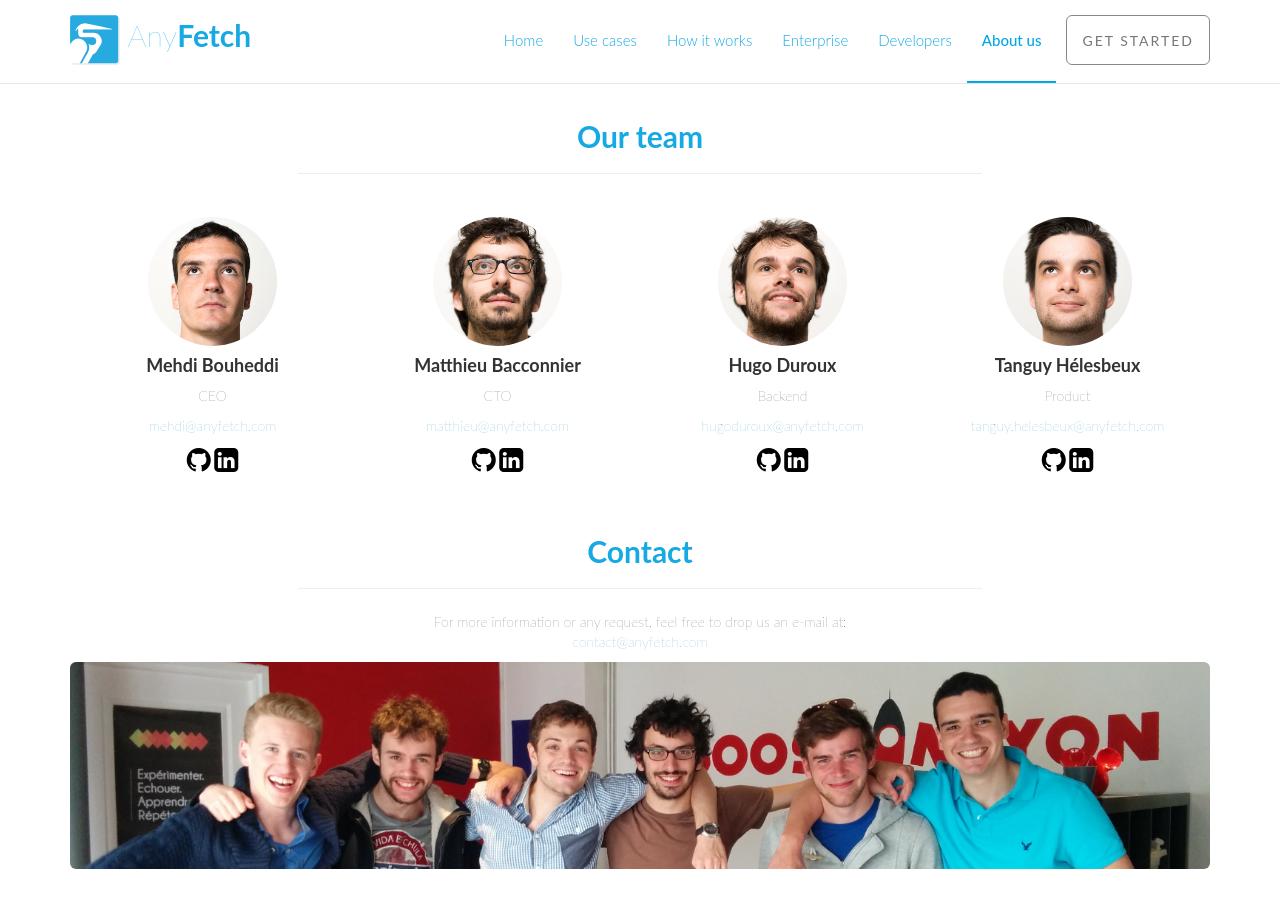
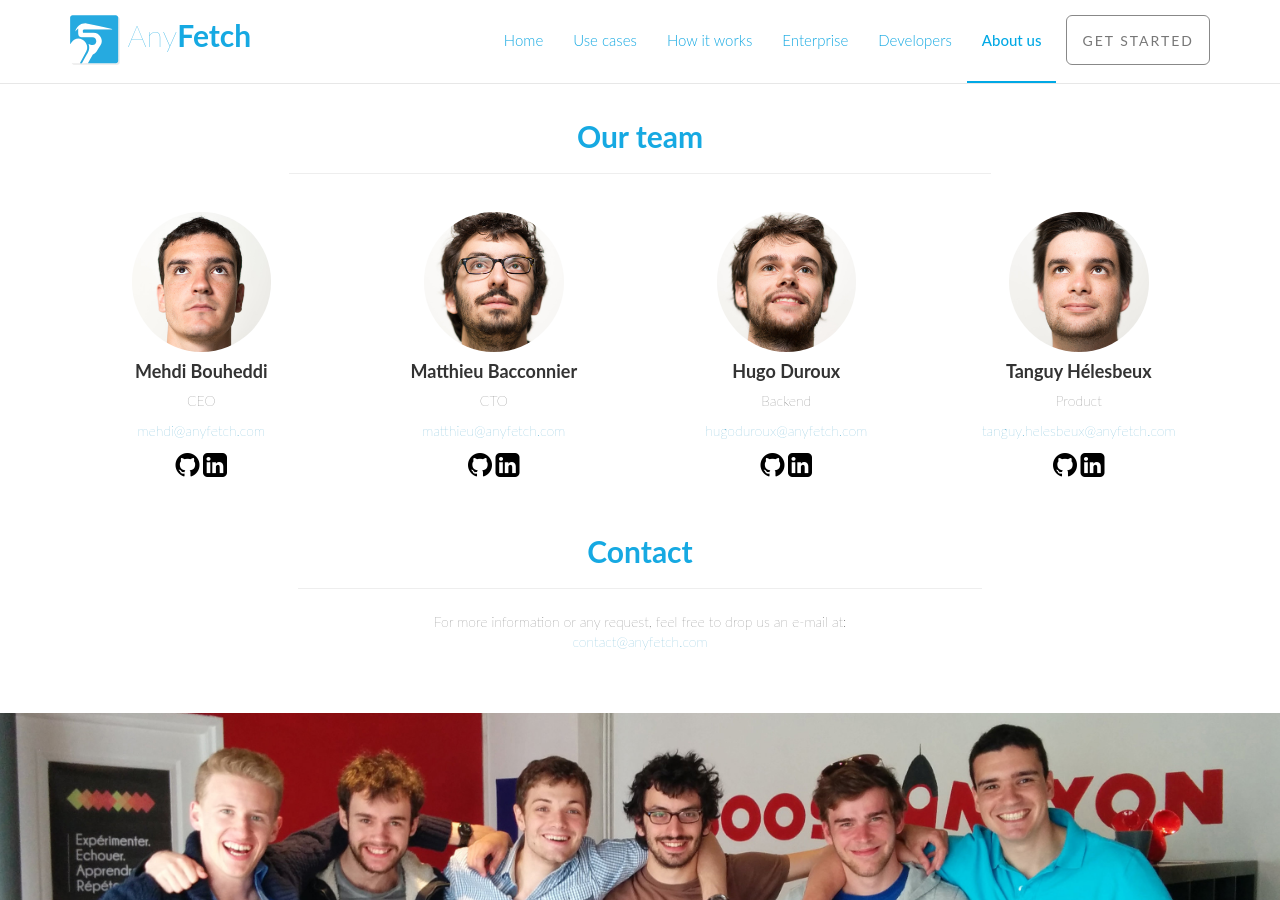
Before and after one commit to your-mom-noob/anyfetch.com, a Jekyll site: the page built from about-us.html, in a window 1280 px wide and 900 px high. Built offline with Jekyll 4.4.1, drawn with Linux system fonts in a browser that asks for light colours; nearby versions of some CDN libraries; Markdown is read by kramdown in place of the engine named in the settings.

Commit message:
retour alexis

```diff
--- a/_layouts/main.html
+++ b/_layouts/main.html
@@ -94,6 +94,7 @@
 						<li><a href="/">AnyFetch</a></li>
 						<li><a href="/use-cases.html">Use Cases</a></li>
 						<li><a href="/how-it-works.html">How it works</a></li>
+						<li><a href="/enterprise.html">Enterprise</a></li>
 					</ul>
 				</div>
 				<div class="col-xs-4col-sm-2">
--- a/about-us.html
+++ b/about-us.html
@@ -7,10 +7,9 @@ layout: main
 <div class="container content">
 
 		<div class="row">
-			<div class="col-lg-12">
 			<h2>Our team</h2>
 			<hr>
-					<div class="col-lg-3">
+				<div class="col-md-3 col-sm-6">
 					<div class="thumbnail-portrait">
 					<img class="portrait" src="images/mehdi-haut.jpg">
 						<div class="caption">
@@ -22,7 +21,7 @@ layout: main
 						</div>
 					</div>
 				</div>
-					<div class="col-lg-3">
+				<div class="col-md-3 col-sm-6">
 					<div class="thumbnail-portrait">
 					<img class="portrait" src="images/matthieu-haut.jpg">
 						<div class="caption">
@@ -34,7 +33,7 @@ layout: main
 						</div>
 					</div>
 				</div>
-					<div class="col-lg-3">
+				<div class="col-md-3 col-sm-6">
 					<div class="thumbnail-portrait">
 					<img class="portrait" src="images/hugo-haut.jpg">
 						<div class="caption">
@@ -46,7 +45,7 @@ layout: main
 						</div>
 					</div>
 				</div>
-					<div class="col-lg-3">
+				<div class="col-md-3 col-sm-6">
 					<div class="thumbnail-portrait">
 					<img class="portrait" src="images/tanguy-haut.jpg">
 						<div class="caption">
@@ -55,7 +54,6 @@ layout: main
 							<p><a target="_blank" href="mailto:tanguy.helesbeux@anyfetch.com">tanguy.helesbeux@anyfetch.com</a></p>
 								<a target="_blank" href="https://github.com/Tgy31" class="profile-link"><i class="fa fa-github fa-2x"></i></a>
 								<a target="_blank" href="https://www.linkedin.com/profile/view?id=272642841" class="profile-link"><i class="fa fa-linkedin-square fa-2x"></i></a>
-							</div>
 						</div>
 					</div>
 				</div>
@@ -79,8 +77,8 @@ layout: main
 
 		<div class="row">
 			<div class="col-lg-12">
-				<img class="team" src="images/team.jpg" />
 			</div>
 		</div>
 
 </div>
+				<img class="team" src="images/team.jpg" />
--- a/how-it-works.html
+++ b/how-it-works.html
@@ -62,7 +62,6 @@ layout: main
 
 		<div class="row">
 			<div class="col-lg-8 col-lg-offset-1 col-sm-push-3  col-sm-9">
-				<hr class="section-heading-spacer">
 				<div class="clearfix"></div>
 				<h3>Security</h3>
 				<p class="lead">Security is of the uttermost importance to us, as it is to you.</p>
--- a/styles/style.css
+++ b/styles/style.css
@@ -364,10 +364,9 @@ p {
 }
 
 .team {
-	max-width: 100%;
+	width: 100%;
 	max-height: 250px;
-	border-radius: 6px;
-	margin-bottom: 50px;
+	margin-top: 50px;
 }
 
 .jumbotron h1, .jumbotron .h1 {
@@ -423,7 +422,7 @@ a.list-group-item:hover {
 }
 
 .thumbnail-portrait {
-	padding: 20px;
+	padding: 15px;
 	text-align: center;
 }
 
```
Also changed, not shown: images/team.jpg. Lines whose indentation alone changed are shown as unchanged.
